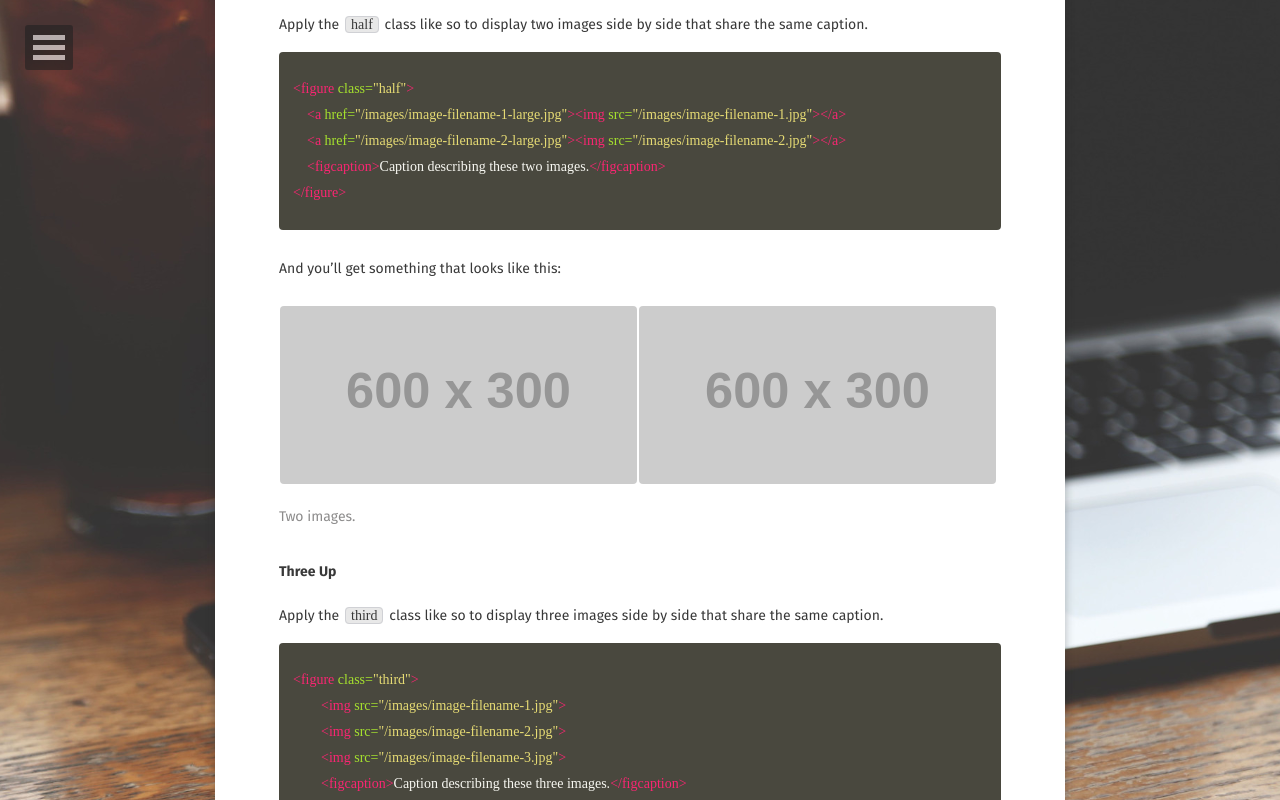
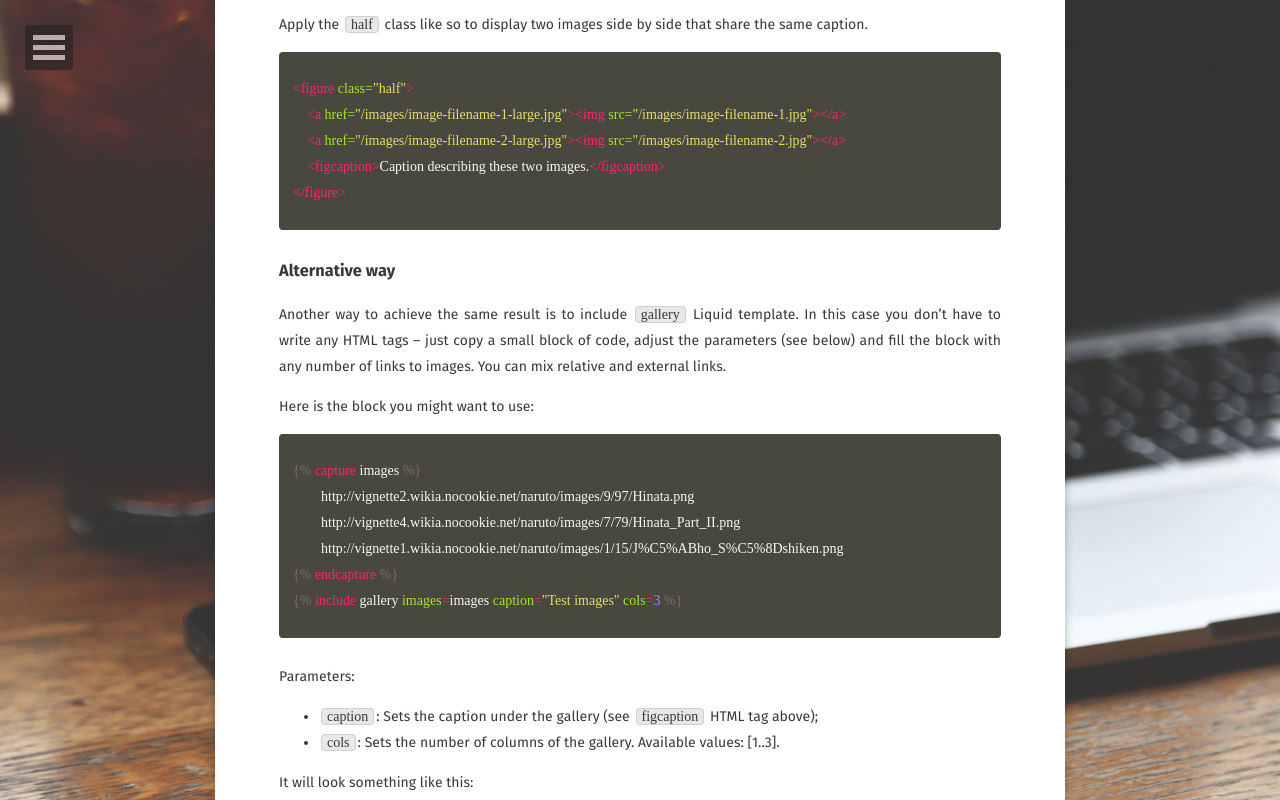
Before and after one commit to likewind7/likewind7.github.io, a Jekyll site: the page built from _posts/2020-09-12-vxworks7-vxbl.md, in a window 1280 px wide and 1400 px high, scrolled down 2709 px. Shown: the top 800 px of the window. Built offline with Jekyll 4.4.1, drawn with Linux system fonts in a browser that asks for light colours; some web fonts are replaced; comment, search, counter and statistics services are not loaded; some of the changed text lies outside the part shown; grey boxes are pictures that could not be loaded.

Commit message:
관련없는 내용 제거

```diff
--- a/_posts/2020-09-12-vxworks7-vxbl.md
+++ b/_posts/2020-09-12-vxworks7-vxbl.md
@@ -117,35 +117,6 @@ Apply the `half` class like so to display two images side by side that share the
 </figure>
 {% endhighlight %}
 
-And you'll get something that looks like this:
-
-<figure class="half">
-	<a href="http://placehold.it/1200x600.JPG"><img src="http://placehold.it/600x300.jpg"></a>
-	<a href="http://placehold.it/1200x600.jpeg"><img src="http://placehold.it/600x300.jpg"></a>
-	<figcaption>Two images.</figcaption>
-</figure>
-
-#### Three Up
-
-Apply the `third` class like so to display three images side by side that share the same caption.
-
-{% highlight html %}
-<figure class="third">
-	<img src="/images/image-filename-1.jpg">
-	<img src="/images/image-filename-2.jpg">
-	<img src="/images/image-filename-3.jpg">
-	<figcaption>Caption describing these three images.</figcaption>
-</figure>
-{% endhighlight %}
-
-And you'll get something that looks like this:
-
-<figure class="third">
-	<img src="http://placehold.it/600x300.jpg">
-	<img src="http://placehold.it/600x300.jpg">
-	<img src="http://placehold.it/600x300.jpg">
-	<figcaption>Three images.</figcaption>
-</figure>
 
 ### Alternative way
 
```
